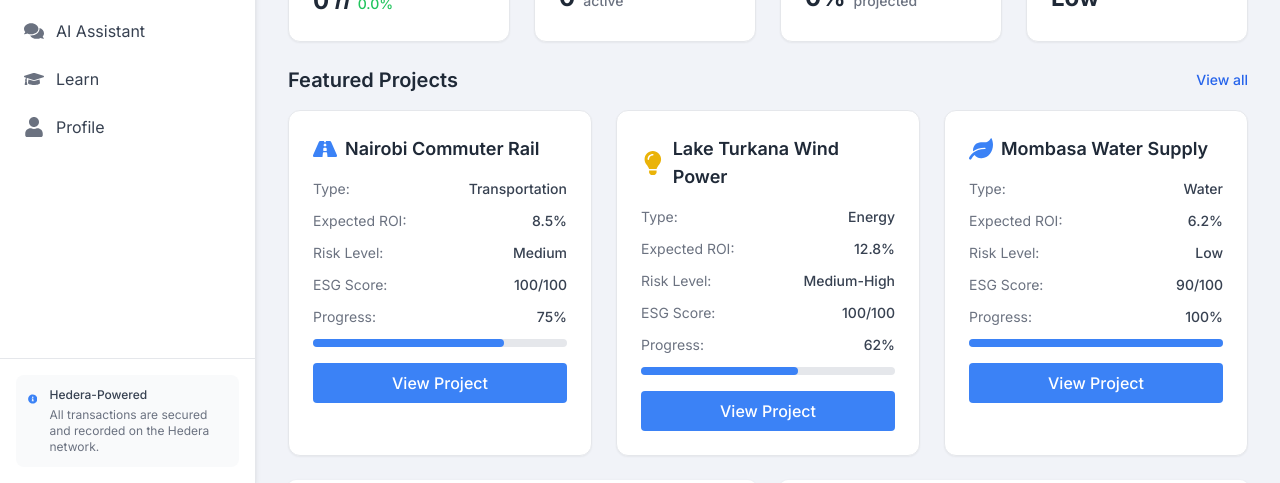
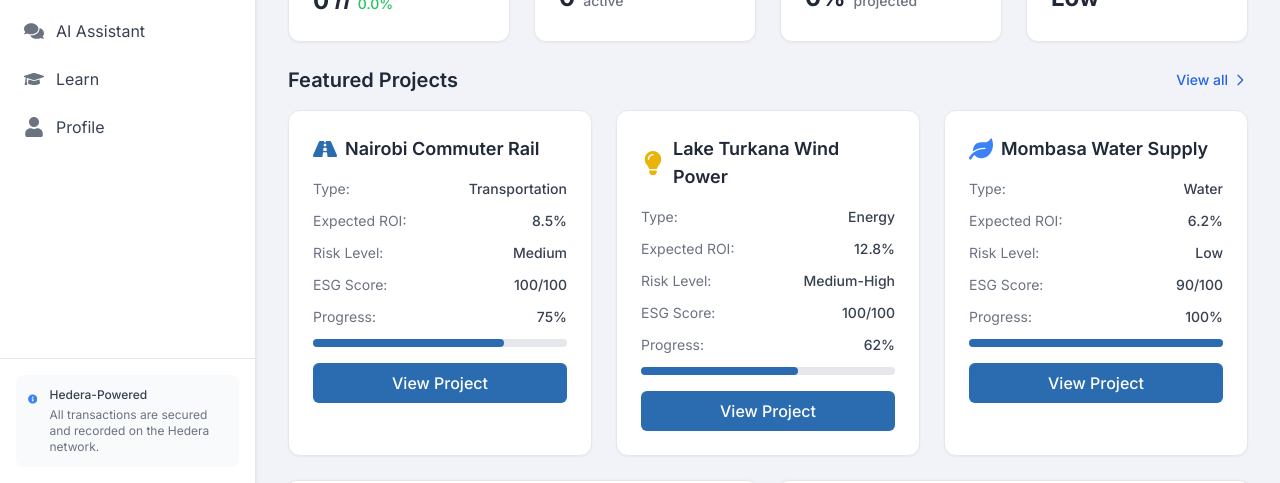
Before and after one commit to okwareddevnest/stakemate-hedera, a React (Vite) app in the folder client/: page /dashboard in a window 1280 px wide. Shown: the part 317-800 px from the top of the page. Built offline with nearby package versions, Linux system fonts and the light colour scheme; no server answers; sample sign-in values are in the browser's storage.

Commit message:
Added hover motion effects to sidebar and dashboard elements

```diff
--- a/client/src/pages/Dashboard.jsx
+++ b/client/src/pages/Dashboard.jsx
@@ -219,10 +219,10 @@ const Dashboard = () => {
       </div>
 
       {/* Network status alert */}
-      <div className="bg-yellow-50 border-l-4 border-yellow-400 p-4 rounded-md mb-6">
+      <div className="bg-yellow-50 border-l-4 border-yellow-400 p-4 rounded-md mb-6 hover:shadow-md transition-shadow duration-300">
         <div className="flex items-start">
           <div className="flex-shrink-0">
-            <svg className="h-5 w-5 text-yellow-400" xmlns="http://www.w3.org/2000/svg" viewBox="0 0 20 20" fill="currentColor">
+            <svg className="h-5 w-5 text-yellow-400 transition-transform duration-300 hover:scale-110" xmlns="http://www.w3.org/2000/svg" viewBox="0 0 20 20" fill="currentColor">
               <path fillRule="evenodd" d="M8.257 3.099c.765-1.36 2.722-1.36 3.486 0l5.58 9.92c.75 1.334-.213 2.98-1.742 2.98H4.42c-1.53 0-2.493-1.646-1.743-2.98l5.58-9.92zM11 13a1 1 0 11-2 0 1 1 0 012 0zm-1-8a1 1 0 00-1 1v3a1 1 0 002 0V6a1 1 0 00-1-1z" clipRule="evenodd" />
             </svg>
           </div>
@@ -238,7 +238,7 @@ const Dashboard = () => {
       {/* Key metrics */}
       <div className="grid grid-cols-1 md:grid-cols-2 lg:grid-cols-4 gap-6">
         {/* Portfolio Value */}
-        <div className="bg-white p-6 rounded-xl shadow-sm border border-gray-200">
+        <div className="bg-white p-6 rounded-xl shadow-sm border border-gray-200 transform transition-all duration-300 hover:scale-105 hover:shadow-md hover:border-blue-200">
           <div className="flex flex-col">
             <p className="text-sm font-medium text-gray-500 mb-1">Portfolio Value</p>
             <div className="flex items-baseline">
@@ -252,7 +252,7 @@ const Dashboard = () => {
         </div>
 
         {/* Projects */}
-        <div className="bg-white p-6 rounded-xl shadow-sm border border-gray-200">
+        <div className="bg-white p-6 rounded-xl shadow-sm border border-gray-200 transform transition-all duration-300 hover:scale-105 hover:shadow-md hover:border-blue-200">
           <div className="flex flex-col">
             <p className="text-sm font-medium text-gray-500 mb-1">Projects</p>
             <div className="flex items-baseline">
@@ -263,7 +263,7 @@ const Dashboard = () => {
         </div>
 
         {/* Avg. Returns */}
-        <div className="bg-white p-6 rounded-xl shadow-sm border border-gray-200">
+        <div className="bg-white p-6 rounded-xl shadow-sm border border-gray-200 transform transition-all duration-300 hover:scale-105 hover:shadow-md hover:border-blue-200">
           <div className="flex flex-col">
             <p className="text-sm font-medium text-gray-500 mb-1">Avg. Returns</p>
             <div className="flex items-baseline">
@@ -274,7 +274,7 @@ const Dashboard = () => {
         </div>
 
         {/* Risk Level */}
-        <div className="bg-white p-6 rounded-xl shadow-sm border border-gray-200">
+        <div className="bg-white p-6 rounded-xl shadow-sm border border-gray-200 transform transition-all duration-300 hover:scale-105 hover:shadow-md hover:border-blue-200">
           <div className="flex flex-col">
             <p className="text-sm font-medium text-gray-500 mb-1">Risk Level</p>
             <h3 className="text-2xl font-bold text-gray-800">{portfolioStats.risk}</h3>
@@ -286,17 +286,22 @@ const Dashboard = () => {
       <div className="space-y-4 mt-8">
         <div className="flex justify-between items-center">
           <h2 className="text-xl font-semibold text-gray-800">Featured Projects</h2>
-          <a href="/projects" className="text-blue-600 hover:text-blue-800 text-sm font-medium">
+          <a href="/projects" className="text-blue-600 hover:text-blue-800 text-sm font-medium group flex items-center">
             View all
+            <svg xmlns="http://www.w3.org/2000/svg" className="h-4 w-4 ml-1 transition-transform duration-300 group-hover:translate-x-1" fill="none" viewBox="0 0 24 24" stroke="currentColor">
+              <path strokeLinecap="round" strokeLinejoin="round" strokeWidth={2} d="M9 5l7 7-7 7" />
+            </svg>
           </a>
         </div>
 
         <div className="grid grid-cols-1 md:grid-cols-2 lg:grid-cols-3 gap-6">
           {featuredProjects.map((project) => (
-            <div key={project.id} className="bg-white rounded-xl shadow-sm border border-gray-200 overflow-hidden">
+            <div key={project.id} className="bg-white rounded-xl shadow-sm border border-gray-200 overflow-hidden transform transition-all duration-300 hover:scale-102 hover:shadow-md hover:border-blue-200">
               <div className="p-6">
                 <div className="flex items-center mb-4">
-                  {project.icon}
+                  <div className="transition-transform duration-300 hover:rotate-[15deg] hover:scale-110">
+                    {project.icon}
+                  </div>
                   <h3 className="text-lg font-semibold text-gray-800 ml-2">{project.name}</h3>
                 </div>
                 <div className="space-y-3 text-sm">
@@ -322,7 +327,7 @@ const Dashboard = () => {
                   </div>
                   <div className="w-full bg-gray-200 rounded-full h-2">
                     <div
-                      className="bg-primary h-2 rounded-full"
+                      className="bg-primary h-2 rounded-full transition-all duration-700 ease-in-out"
                       style={{ width: `${project.progress}%` }}
                     ></div>
                   </div>
@@ -330,7 +335,7 @@ const Dashboard = () => {
                 <div className="mt-4">
                   <Link
                     to={`/projects/${project.id}`}
-                    className="block w-full text-center bg-primary hover:bg-primary-dark text-white font-medium py-2 px-4 rounded"
+                    className="block w-full text-center bg-primary hover:bg-primary-dark text-white font-medium py-2 px-4 rounded-md transition-all duration-300 hover:shadow-lg transform hover:translate-y-[-2px]"
                   >
                     View Project
                   </Link>
@@ -343,9 +348,9 @@ const Dashboard = () => {
 
       {/* Charts */}
       <div className="grid grid-cols-1 md:grid-cols-2 gap-6 mb-8">
-        <div className="bg-white rounded-lg shadow p-6">
+        <div className="bg-white rounded-lg shadow p-6 transition-all duration-300 hover:shadow-md hover:border-blue-200 border border-gray-200">
           <h2 className="text-lg font-semibold text-gray-900 mb-4">Portfolio Allocation</h2>
-          <div className="h-64">
+          <div className="h-64 transition-transform duration-500 hover:scale-105 transform-origin-center">
             <Doughnut
               data={portfolioAllocationData}
               options={{
@@ -354,15 +359,19 @@ const Dashboard = () => {
                   legend: {
                     position: 'bottom',
                   }
+                },
+                animation: {
+                  animateRotate: true,
+                  animateScale: true
                 }
               }}
             />
           </div>
         </div>
 
-        <div className="bg-white rounded-lg shadow p-6">
+        <div className="bg-white rounded-lg shadow p-6 transition-all duration-300 hover:shadow-md hover:border-blue-200 border border-gray-200">
           <h2 className="text-lg font-semibold text-gray-900 mb-4">Performance</h2>
-          <div className="h-64">
+          <div className="h-64 transition-transform duration-500 hover:scale-105 transform-origin-center">
             <Line
               data={performanceData}
               options={{
@@ -379,6 +388,10 @@ const Dashboard = () => {
                       callback: (value) => `${value} ℏ`
                     }
                   }
+                },
+                animation: {
+                  duration: 2000,
+                  easing: 'easeInOutQuart'
                 }
               }}
             />
@@ -387,26 +400,26 @@ const Dashboard = () => {
       </div>
 
       {/* AI Insights */}
-      <div className="bg-white rounded-lg shadow p-6 mb-8">
+      <div className="bg-white rounded-lg shadow p-6 mb-8 transition-all duration-300 hover:shadow-md hover:border-blue-200 border border-gray-200">
         <div className="flex items-center mb-4">
-          <FaRobot className="h-6 w-6 text-primary" />
+          <FaRobot className="h-6 w-6 text-primary transition-transform duration-300 hover:rotate-[360deg]" />
           <h2 className="text-lg font-semibold text-gray-900 ml-2">AI Insights</h2>
         </div>
         <div className="space-y-4">
-          <div className="p-4 bg-blue-50 rounded-lg">
+          <div className="p-4 bg-blue-50 rounded-lg transform transition-all duration-300 hover:scale-[1.02] hover:shadow-md">
             <p className="text-gray-800">Based on your investment profile, renewable energy projects may provide the best balance of returns and risk for your portfolio.</p>
           </div>
-          <div className="p-4 bg-green-50 rounded-lg">
+          <div className="p-4 bg-green-50 rounded-lg transform transition-all duration-300 hover:scale-[1.02] hover:shadow-md">
             <p className="text-gray-800">ESG-focused projects are showing stronger long-term stability in the current market conditions.</p>
           </div>
-          <div className="p-4 bg-yellow-50 rounded-lg">
+          <div className="p-4 bg-yellow-50 rounded-lg transform transition-all duration-300 hover:scale-[1.02] hover:shadow-md">
             <p className="text-gray-800">Consider diversifying with 20% allocation to water infrastructure projects to balance your transportation-heavy portfolio.</p>
           </div>
         </div>
         <div className="mt-4">
-          <Link to="/chat" className="text-primary hover:text-primary-dark flex items-center">
+          <Link to="/chat" className="text-primary hover:text-primary-dark flex items-center group">
             <span>Ask StakeMate AI for personalized recommendations</span>
-            <svg xmlns="http://www.w3.org/2000/svg" className="h-5 w-5 ml-1" viewBox="0 0 20 20" fill="currentColor">
+            <svg xmlns="http://www.w3.org/2000/svg" className="h-5 w-5 ml-1 transition-transform duration-300 group-hover:translate-x-1" viewBox="0 0 20 20" fill="currentColor">
               <path fillRule="evenodd" d="M10.293 5.293a1 1 0 011.414 0l4 4a1 1 0 010 1.414l-4 4a1 1 0 01-1.414-1.414L12.586 11H5a1 1 0 110-2h7.586l-2.293-2.293a1 1 0 010-1.414z" clipRule="evenodd" />
             </svg>
           </Link>
--- a/client/tailwind.config.js
+++ b/client/tailwind.config.js
@@ -7,29 +7,38 @@ export default {
   theme: {
     extend: {
       colors: {
-        primary: "#3B82F6",
-        "primary-dark": "#2563EB",
-        "primary-light": "#DBEAFE",
-        secondary: "#10B981",
-        "secondary-dark": "#059669",
-        "secondary-light": "#D1FAE5",
-        accent: "#8B5CF6",
-        "accent-dark": "#7C3AED",
-        "accent-light": "#EDE9FE",
-        background: "#F9FAFB",
-        darkBg: "#1F2937",
-        warning: "#F59E0B",
-        danger: "#EF4444",
-        success: "#10B981",
-        info: "#3B82F6",
+        primary: '#2B6CB0',
+        'primary-dark': '#2563EB',
+        secondary: '#38B2AC',
+        darkBg: '#1A202C',
+        lightBg: '#F1F3F8',
       },
       fontFamily: {
         sans: ['Inter', 'sans-serif'],
       },
+      boxShadow: {
+        card: '0 4px 6px -1px rgba(0, 0, 0, 0.1), 0 2px 4px -1px rgba(0, 0, 0, 0.06)',
+      },
+      scale: {
+        '102': '1.02',
+      },
       animation: {
         'float-slow': 'float 6s ease-in-out infinite',
-        'pulse': 'pulse 3s cubic-bezier(0.4, 0, 0.6, 1) infinite',
+        'pulse': 'pulse 3s ease-in-out infinite',
         'bounce-subtle': 'bounce-subtle 3s infinite',
+        'blob': 'blob 7s infinite',
+        'ping-slow': 'ping 3s cubic-bezier(0, 0, 0.2, 1) infinite',
+        'spin-slow': 'spin 3s linear infinite',
+        'wiggle': 'wiggle 1s ease-in-out infinite',
+        'dash': 'dash 1.5s ease-in-out infinite',
+        'marquee': 'marquee 25s linear infinite',
+        'marquee2': 'marquee2 25s linear infinite',
+        'slide-right': 'slide-right 0.5s ease-out',
+        'slide-left': 'slide-left 0.5s ease-out',
+        'slide-up': 'slide-up 0.5s ease-out',
+        'slide-down': 'slide-down 0.5s ease-out',
+        'rotate-slow': 'rotate 3s linear infinite',
+        'scale-up-down': 'scale-up-down 2s ease-in-out infinite',
       },
       keyframes: {
         float: {
@@ -38,23 +47,66 @@ export default {
         },
         'bounce-subtle': {
           '0%, 100%': { transform: 'translateY(0)' },
-          '50%': { transform: 'translateY(-10px)' }
-        }
+          '50%': { transform: 'translateY(-5px)' },
+        },
+        'blob': {
+          '0%': {
+            transform: 'translate(0px, 0px) scale(1)',
+          },
+          '33%': {
+            transform: 'translate(30px, -50px) scale(1.1)',
+          },
+          '66%': {
+            transform: 'translate(-20px, 20px) scale(0.9)',
+          },
+          '100%': {
+            transform: 'translate(0px, 0px) scale(1)',
+          },
+        },
+        'wiggle': {
+          '0%, 100%': { transform: 'rotate(-3deg)' },
+          '50%': { transform: 'rotate(3deg)' },
+        },
+        'dash': {
+          '0%': { strokeDashoffset: '440' },
+          '100%': { strokeDashoffset: '0' },
+        },
+        'marquee': {
+          '0%': { transform: 'translateX(0%)' },
+          '100%': { transform: 'translateX(-100%)' },
+        },
+        'marquee2': {
+          '0%': { transform: 'translateX(100%)' },
+          '100%': { transform: 'translateX(0%)' },
+        },
+        'slide-right': {
+          '0%': { transform: 'translateX(-20px)', opacity: 0 },
+          '100%': { transform: 'translateX(0)', opacity: 1 },
+        },
+        'slide-left': {
+          '0%': { transform: 'translateX(20px)', opacity: 0 },
+          '100%': { transform: 'translateX(0)', opacity: 1 },
+        },
+        'slide-up': {
+          '0%': { transform: 'translateY(20px)', opacity: 0 },
+          '100%': { transform: 'translateY(0)', opacity: 1 },
+        },
+        'slide-down': {
+          '0%': { transform: 'translateY(-20px)', opacity: 0 },
+          '100%': { transform: 'translateY(0)', opacity: 1 },
+        },
+        'scale-up-down': {
+          '0%, 100%': { transform: 'scale(1)' },
+          '50%': { transform: 'scale(1.05)' },
+        },
       },
       transitionTimingFunction: {
-        'bounce-custom': 'cubic-bezier(0.175, 0.885, 0.32, 1.275)',
+        'bounce-custom': 'cubic-bezier(0.8, 0, 1, 1)',
+        'ease-in-out-back': 'cubic-bezier(0.68, -0.6, 0.32, 1.6)',
       },
-      // Add utility classes for animation delays
-      utilities: {
-        '.animation-delay-1000': {
-          'animation-delay': '1000ms',
-        },
-        '.animation-delay-2000': {
-          'animation-delay': '2000ms',
-        },
-        '.animation-delay-3000': {
-          'animation-delay': '3000ms',
-        },
+      transitionDuration: {
+        '1500': '1500ms',
+        '2000': '2000ms',
       },
     },
   },
```
Also changed, not shown: client/src/components/layout/Sidebar.jsx (+13 -9 lines).
